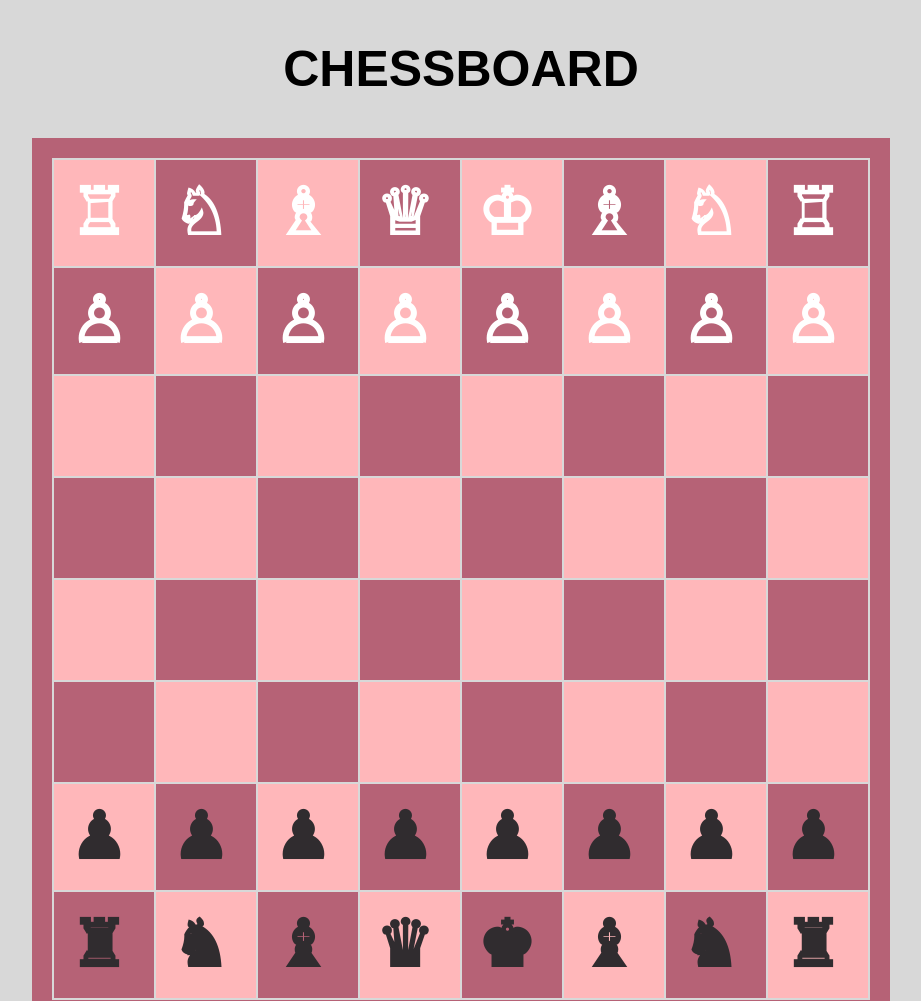
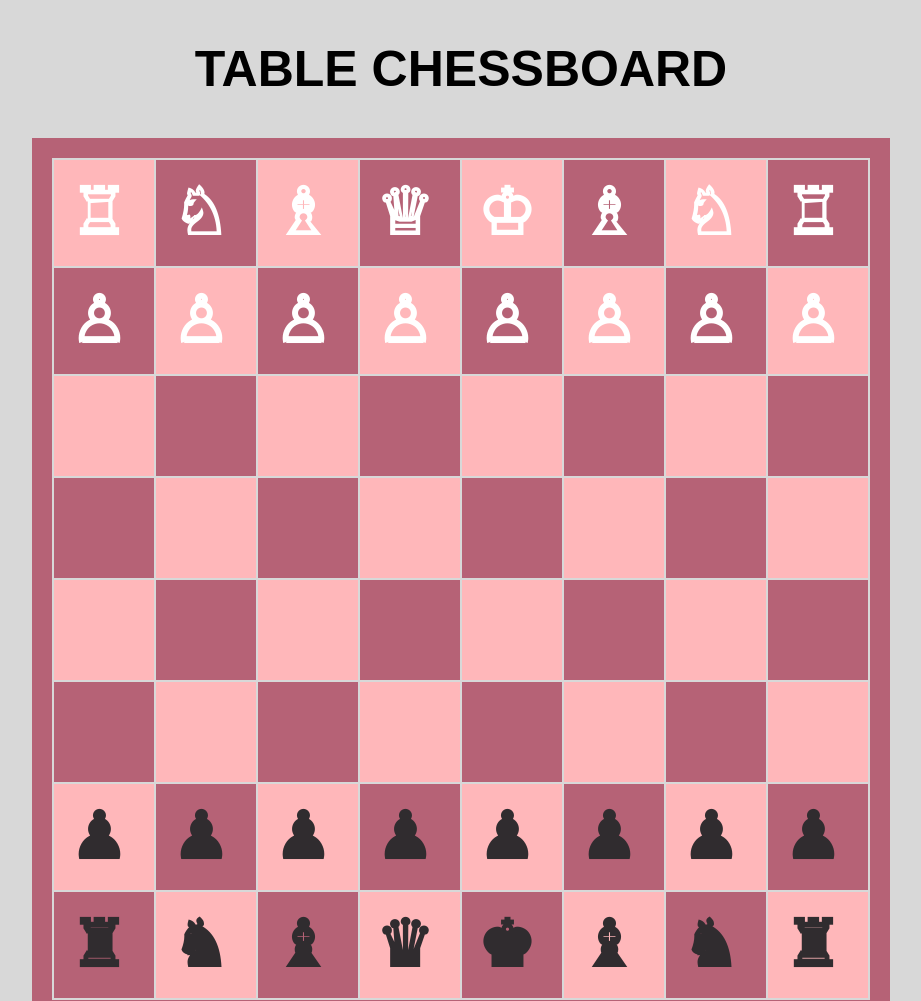
Before and after one commit to kat-panchenko/table_chessboard, a plain HTML site: page index.html in a window 1280 px wide. Shown: the top 1001 px of the page, without its empty margins (179-1100 px from the left). Drawn offline with Linux system fonts and the light colour scheme.

Commit message:
Update index.html
update name

```diff
--- a/checkers.html
+++ b/index.html
@@ -7,7 +7,7 @@
 </head>
 <body>
 <div>
-  <h1>Chessboard</h1>
+  <h1>Table Chessboard</h1>
   <table>
     <tr class="row_first row_second_black white">
       <td>♖</td><td>♘</td><td>♗</td><td>♕</td><td>♔</td><td>♗</td><td>♘</td><td>♖</td>
```
